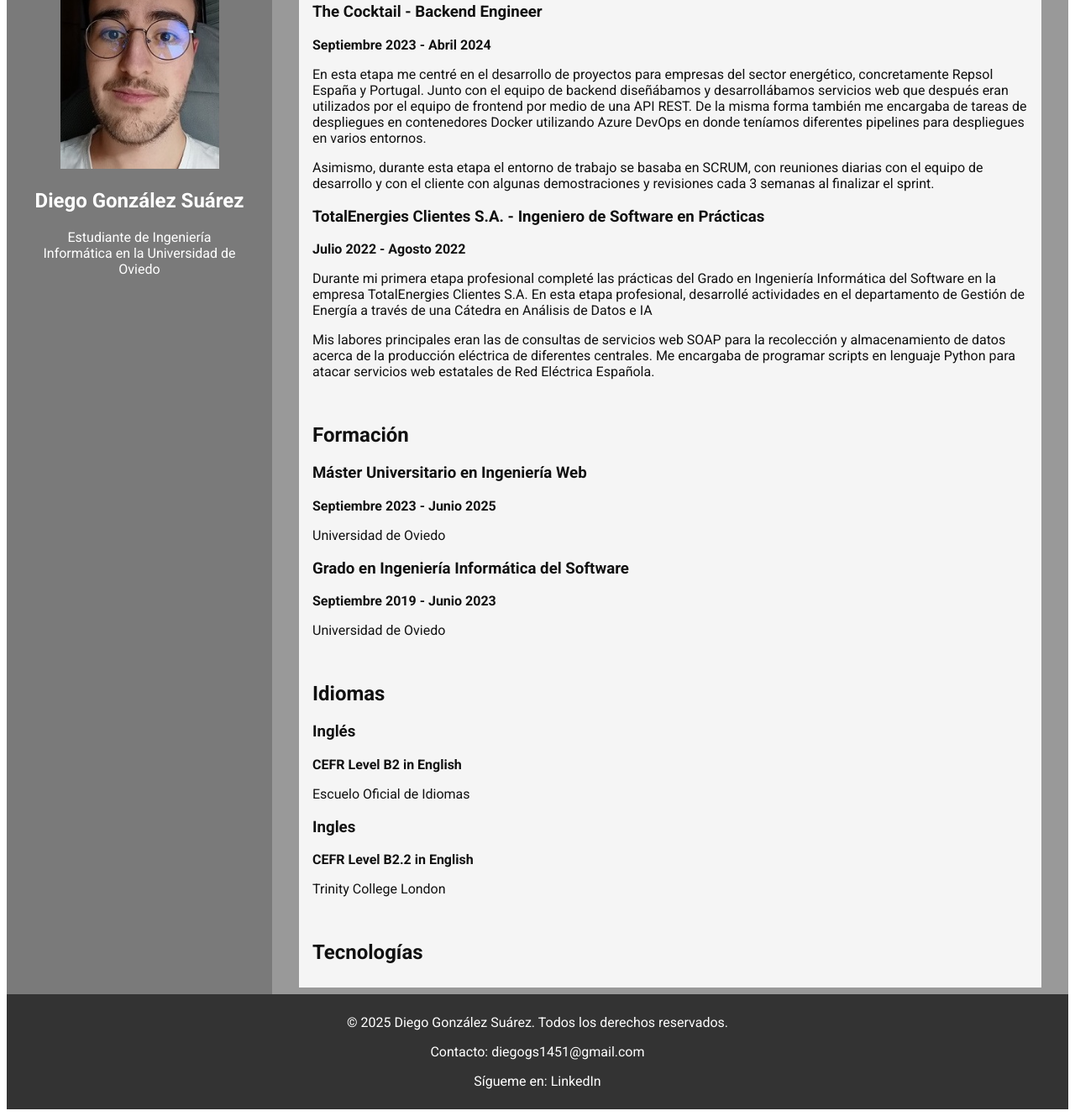
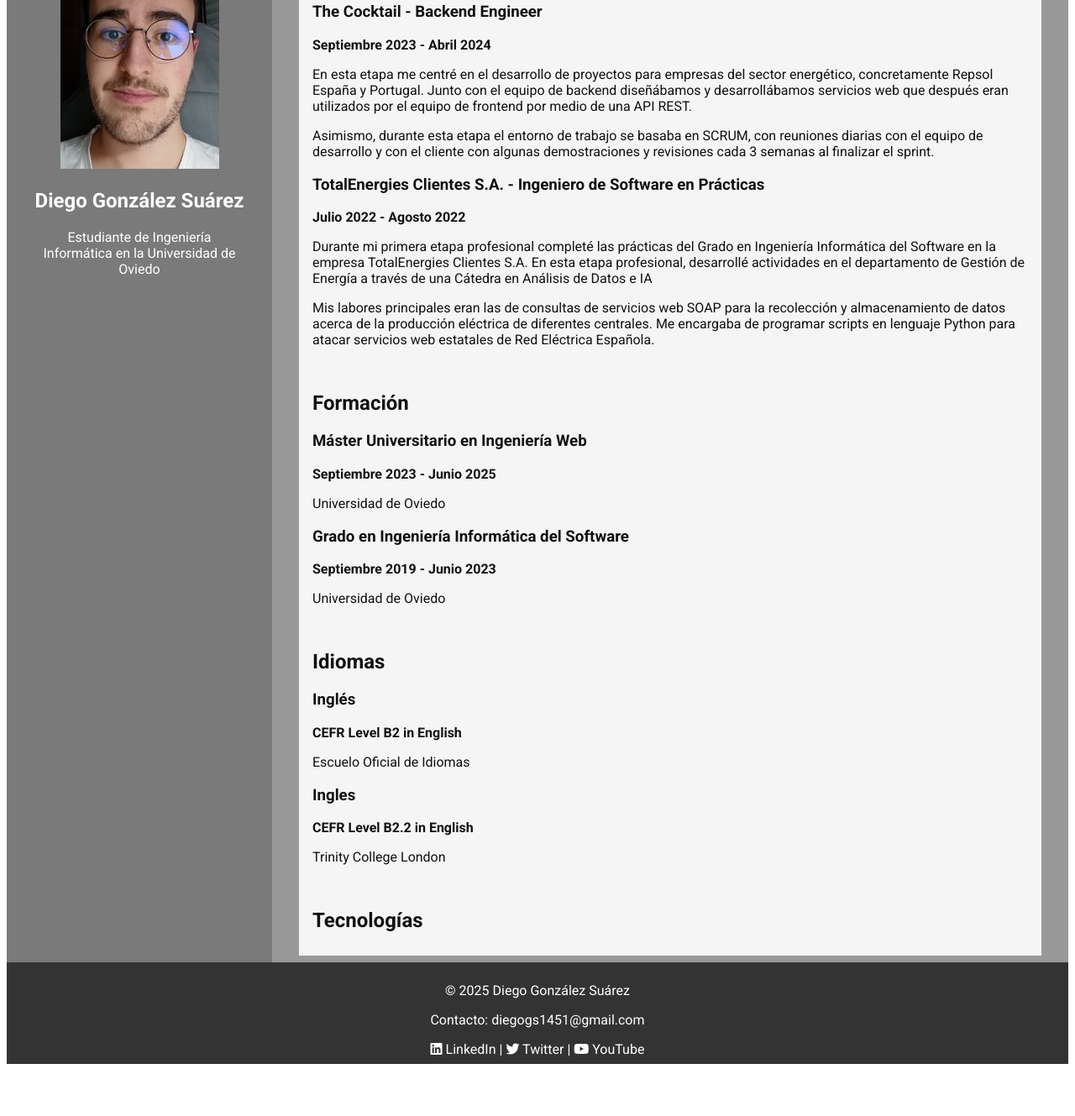
Before and after one commit to uo276406/NEW-Ejercicio1-Portfolio, a plain HTML site: page src/index.html in a window 1280 px wide. Shown: the part 332-1661 px from the top of the page at 84% size. After the commit the page ends 1607 px from the top, so only its background shows below. Drawn offline with Linux system fonts and the light colour scheme.

Commit message:
Añadidos iconos

```diff
--- a/src/index.html
+++ b/src/index.html
@@ -8,6 +8,7 @@
     <meta name="description" content="Portfolio de Diego González Suárez">
     <meta name="keywords" content="Portfolio, Diego González Suárez, HTML, CSS">
     <title>Diego González Suárez - Portfolio</title>
+    <link rel="stylesheet" href="https://cdnjs.cloudflare.com/ajax/libs/font-awesome/6.0.0-beta3/css/all.min.css">
     <link rel="icon" href="favicon.ico">
     <link rel="stylesheet" href="styles/layout.css">
     <link rel="stylesheet" href="styles/header.css">
@@ -60,9 +61,7 @@
                     concretamente Repsol España y Portugal. Junto con el equipo de backend
                     diseñábamos y desarrollábamos servicios web que después eran utilizados por el equipo de frontend
                     por
-                    medio de una API REST. De la misma forma también me encargaba de tareas de despliegues en
-                    contenedores Docker utilizando Azure DevOps en donde teníamos diferentes
-                    pipelines para despliegues en varios entornos.
+                    medio de una API REST.
                 </p>
                 <p>
                     Asimismo, durante esta etapa el entorno de trabajo se basaba en SCRUM, con reuniones diarias con el
@@ -123,11 +122,19 @@
         </section>
     </main>
     <footer>
-        <p>&copy; 2025 Diego González Suárez. Todos los derechos reservados.</p>
+        <p>&copy; 2025 Diego González Suárez</p>
         <p>Contacto: <a href="mailto:diegogs1451@gmailcom">diegogs1451@gmail.com</a></p>
-        <p>Sígueme en:
-            <a href="https://www.linkedin.com/in/diego-gonz%C3%A1lez-su%C3%A1rez-64b2371b1/" target="_blank">LinkedIn</a>
-        </p>
+        <section>
+            <a href="https://www.linkedin.com/in/diego-gonz%C3%A1lez-su%C3%A1rez-64b2371b1/" target="_blank">
+                <i class="fab fa-linkedin"></i> LinkedIn
+            </a> |
+            <a href="https://x.com/diegogs__" target="_blank">
+                <i class="fab fa-twitter"></i> Twitter
+            </a> |
+            <a href="https://www.youtube.com/@diegogs1451" target="_blank">
+                <i class="fab fa-youtube"></i> YouTube
+            </a>
+        </section>
     </footer>
 </body>
 
```
Also changed, not shown: src/scripts/script.js (added).
